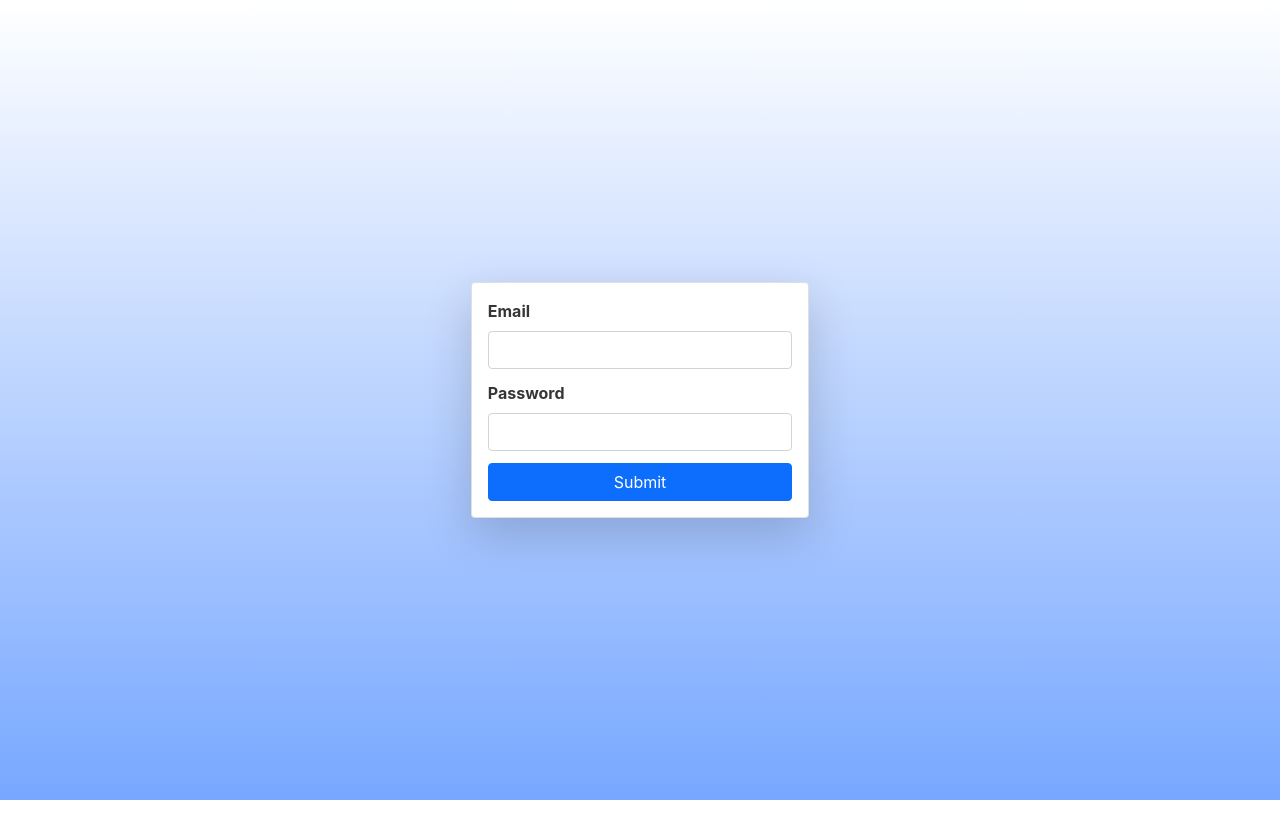
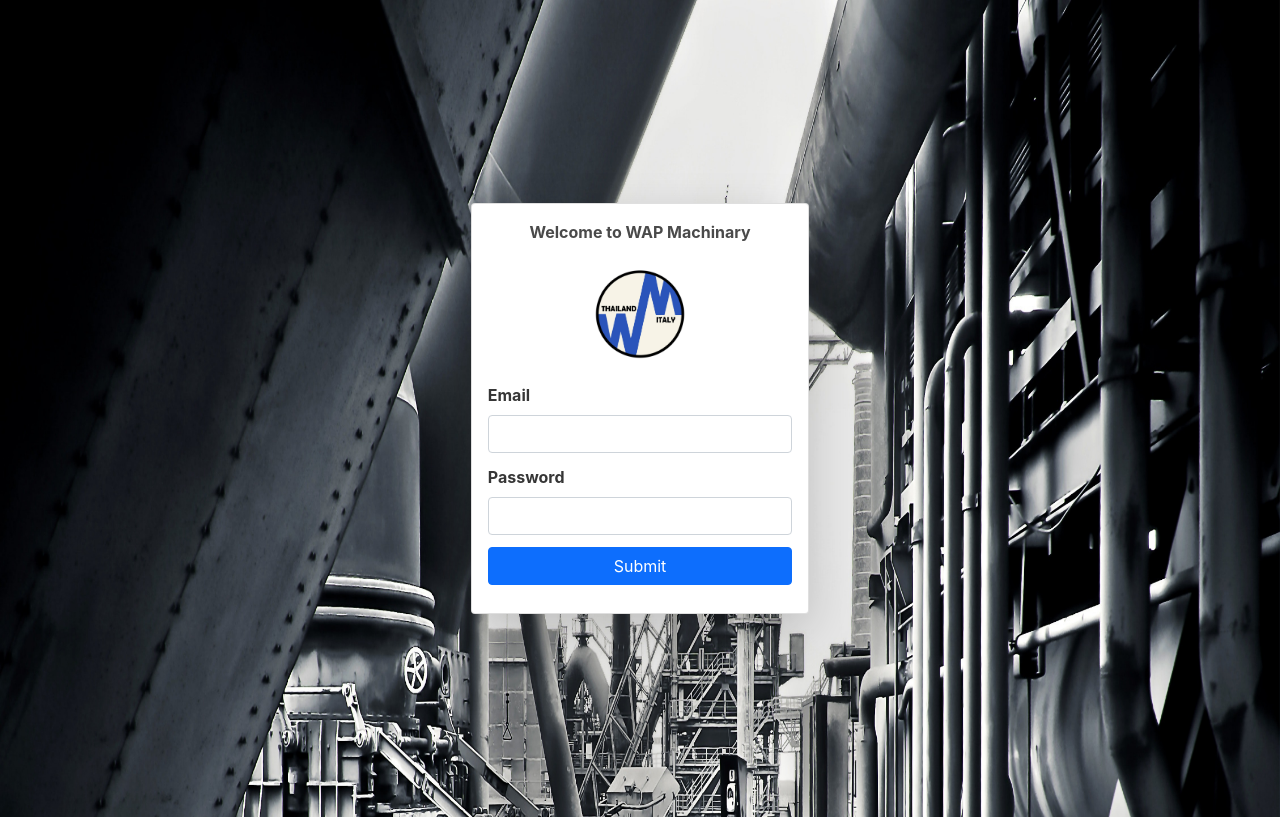
Before and after one commit to BurnRadish/web-programming_FinalProject, a Vue app in the folder front/: page / in a window 1280 px wide. Built offline with nearby package versions, Linux system fonts and the light colour scheme.

Commit message:
Update login UI

```diff
--- a/front/src/views/Login.vue
+++ b/front/src/views/Login.vue
@@ -1,23 +1,25 @@
 <template>
+  <div>
+    <img src="../assets/1.jpg" id="bg">
     <div class="container">
-    <div class="d-flex justify-content-center">
+      <div class="h-100 d-flex justify-content-center">
         <div
-        class="card shadow-lg bg-white rounded"
-        style="margin: 25%; width: 30%"
+          class="card shadow-lg bg-white rounded "
+          style="width: 30%; margin:18%;"
         >
           <div class="card-body">
+            <center><b>Welcome to WAP Machinary </b></center>
+            <center><img src="../assets/2.jpg" style="width: 30%" class="mt-5"></center>
             <!--<form>-->
             <div>
-            <p
-              v-if="error"
-              class="alert alert-danger"
-            >
+              <p v-if="error" class="alert alert-danger">
                 {{ error }}
               </p>
             </div>
             <div class="mb-3">
-            <label for="exampleInputEmail1" class="form-label"
-              ><strong>Email</strong></label>
+              <label for="exampleInputEmail1" class="form-label mt-5"
+                ><strong>Email</strong></label
+              >
               <input
                 type="text"
                 class="form-control"
@@ -27,8 +29,12 @@
                 :class="{ 'is-invalid': $v.email.$error }"
               />
               <template v-if="$v.email.$error == true">
-                      <p class="help is-danger" v-if="!$v.email.required">Please enter email</p>
-                      <p class="help is-danger" v-if="!$v.email.email">wrong email format</p>
+                <p class="help is-danger" v-if="!$v.email.required">
+                  Please enter email
+                </p>
+                <p class="help is-danger" v-if="!$v.email.email">
+                  wrong email format
+                </p>
               </template>
             </div>
             <div class="mb-3">
@@ -43,17 +49,20 @@
                 :class="{ 'is-invalid': $v.password.$error }"
               />
               <template v-if="$v.password.$error == true">
-                      <p class="help is-danger" v-if="!$v.password.required">Please enter password</p>
+                <p class="help is-danger" v-if="!$v.password.required">
+                  Please enter password
+                </p>
               </template>
             </div>
             <button
               v-on:click="submit()"
               type="submit"
-            class="btn btn-primary w-100"
+              class="btn btn-primary w-100 mb-3"
             >
               Submit
             </button>
             <!--</form>-->
+          </div>
         </div>
       </div>
     </div>
@@ -74,7 +83,7 @@ export default {
   methods: {
     submit() {
       this.$v.$touch();
-      if(this.$v.$invalid == false){
+      if (this.$v.$invalid == false) {
         const data = {
           email: this.email,
           password: this.password,
@@ -106,4 +115,22 @@ export default {
 };
 </script>
 
-<style scoped></style>
+<style scoped>
+#bg {
+  position: fixed;
+  top: 0%;
+  left: 0%;
+  width: 200%;
+  height: 200%;
+}
+#bg img {
+  position: absolute;
+  top: 0;
+  left: 0;
+  right: 0;
+  bottom: 0;
+  margin: auto;
+  min-width: 50%;
+  min-height: 50%;
+}
+</style>
```
Also changed, not shown: front/src/assets/1.jpg (added), front/src/assets/2.jpg (added). Lines whose indentation alone changed are shown as unchanged.
